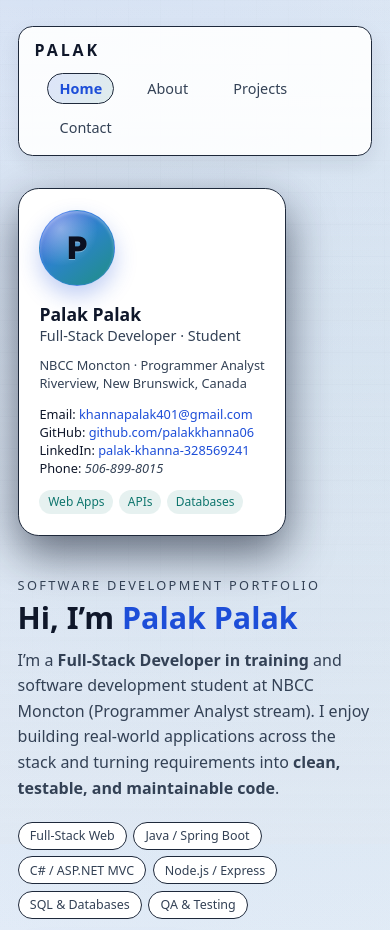
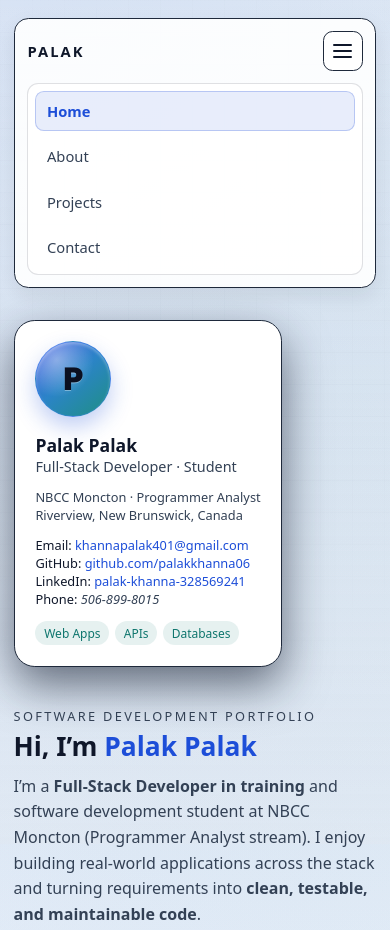
Before and after one commit to Palakkhanna06/Portfolio, a website: page index.html in a window 390 px wide. Shown: the top 930 px of the page. Drawn offline with Linux system fonts and the light colour scheme.

Commit message:
Added Mobile Friendly version for my portfolio

```diff
--- a/about.html
+++ b/about.html
@@ -10,8 +10,15 @@
 <div class="page">
 
     <header class="site-header">
-        <div class="brand">PALAK</div>
-        <nav>
+        <div class="site-header-top">
+            <div class="brand">PALAK</div>
+            <button class="nav-toggle" type="button" aria-label="Toggle navigation menu" aria-expanded="false" aria-controls="primary-nav">
+                <span class="nav-toggle-bar"></span>
+                <span class="nav-toggle-bar"></span>
+                <span class="nav-toggle-bar"></span>
+            </button>
+        </div>
+        <nav id="primary-nav">
             <a href="index.html">Home</a>
             <a href="about.html" class="active">About</a>
             <a href="projects.html">Projects</a>
@@ -186,5 +193,6 @@
 <script>
     document.getElementById("year").textContent = new Date().getFullYear();
 </script>
+<script src="js/nav-menu.js"></script>
 </body>
 </html>
--- a/css/style.css
+++ b/css/style.css
@@ -30,6 +30,7 @@ body {
     color: var(--text);
     min-height: 100vh;
     position: relative;
+    overflow-x: hidden;
 }
 
 body::before {
@@ -100,6 +101,38 @@ nav {
     flex-wrap: wrap;
 }
 
+.nav-toggle {
+    display: none;
+    border: 1px solid var(--border);
+    background: #ffffff;
+    color: var(--text);
+    width: 2.5rem;
+    height: 2.5rem;
+    border-radius: 0.6rem;
+    align-items: center;
+    justify-content: center;
+    flex-direction: column;
+    cursor: pointer;
+    padding: 0;
+}
+
+.nav-toggle:hover {
+    border-color: var(--accent);
+}
+
+.nav-toggle-bar {
+    display: block;
+    width: 1.15rem;
+    height: 2px;
+    background: currentColor;
+    border-radius: 999px;
+    margin: 0;
+}
+
+.nav-toggle-bar + .nav-toggle-bar {
+    margin-top: 4px;
+}
+
 nav a {
     margin-left: 0.8rem;
     font-size: 0.9rem;
@@ -108,6 +141,12 @@ nav a {
     border-radius: 999px;
     transition: background 0.15s ease, color 0.15s ease, border-color 0.15s ease;
     border: 1px solid transparent;
+}
+
+.profile-contact a,
+.card a {
+    overflow-wrap: anywhere;
+    word-break: break-word;
 }
 
 nav a.active {
@@ -902,15 +941,114 @@ footer {
         align-items: flex-start;
         gap: 0.75rem;
     }
+
+    nav {
+        width: 100%;
+        gap: 0.5rem;
+    }
+
+    nav a {
+        margin-left: 0;
+    }
 }
 
 @media (max-width: 600px) {
     .page {
-        padding: 1.6rem 1.1rem 2.4rem;
+        padding: 1.1rem 0.85rem 2rem;
+    }
+
+    .site-header {
+        padding: 0.75rem 0.8rem;
+        align-items: stretch;
+        gap: 0.55rem;
+    }
+
+    .site-header-top {
+        display: flex;
+        align-items: center;
+        justify-content: space-between;
+        gap: 0.8rem;
+    }
+
+    .brand {
+        font-size: 0.92rem;
+        letter-spacing: 0.14em;
+    }
+
+    .nav-toggle {
+        display: inline-flex;
+    }
+
+    nav {
+        display: grid;
+        grid-template-columns: minmax(0, 1fr);
+        width: 100%;
+        margin-top: 0.25rem;
+        gap: 0.3rem;
+        padding: 0.4rem;
+        border: 1px solid rgba(30, 41, 59, 0.14);
+        border-radius: 0.7rem;
+        background: rgba(255, 255, 255, 0.8);
+    }
+
+    nav.is-open {
+        display: grid;
+    }
+
+    nav.is-collapsed {
+        display: none;
+    }
+
+    nav a {
+        text-align: left;
+        width: 100%;
+        padding: 0.58rem 0.7rem;
+        border-radius: 0.55rem;
+        margin: 0;
+        font-size: 0.92rem;
+        border: 1px solid transparent;
+        text-decoration: none;
+    }
+
+    nav a.active {
+        background: rgba(29, 78, 216, 0.1);
+        border-color: rgba(29, 78, 216, 0.24);
     }
 
     .hero-main h1 {
-        font-size: 1.9rem;
+        font-size: 1.65rem;
+    }
+
+    .hero-actions {
+        flex-direction: column;
+    }
+
+    .hero-actions .btn-primary,
+    .hero-actions .btn-ghost {
+        width: 100%;
+    }
+
+    .card-profile {
+        width: 100%;
+    }
+
+    .section-title {
+        font-size: 1.2rem;
+    }
+
+    .section-subtitle,
+    .section-text,
+    .card-body,
+    .list li {
+        font-size: 0.88rem;
+    }
+
+    .timeline {
+        padding-left: 1rem;
+    }
+
+    .timeline-dot {
+        left: -1.15rem;
     }
 }
 
--- a/index.html
+++ b/index.html
@@ -10,8 +10,15 @@
 <div class="page">
 
     <header class="site-header">
-        <div class="brand">PALAK</div>
-        <nav>
+        <div class="site-header-top">
+            <div class="brand">PALAK</div>
+            <button class="nav-toggle" type="button" aria-label="Toggle navigation menu" aria-expanded="false" aria-controls="primary-nav">
+                <span class="nav-toggle-bar"></span>
+                <span class="nav-toggle-bar"></span>
+                <span class="nav-toggle-bar"></span>
+            </button>
+        </div>
+        <nav id="primary-nav">
             <a href="index.html" class="active">Home</a>
             <a href="about.html">About</a>
             <a href="projects.html">Projects</a>
@@ -263,5 +270,6 @@
 <script>
     document.getElementById("year").textContent = new Date().getFullYear();
 </script>
+<script src="js/nav-menu.js"></script>
 </body>
 </html>
--- /dev/null
+++ b/js/nav-menu.js
@@ -0,0 +1,50 @@
+(() => {
+    const mobileBreakpoint = window.matchMedia("(max-width: 600px)");
+    const headers = document.querySelectorAll(".site-header");
+
+    headers.forEach((header) => {
+        const button = header.querySelector(".nav-toggle");
+        const nav = header.querySelector("nav");
+
+        if (!button || !nav) {
+            return;
+        }
+
+        const syncMenuState = () => {
+            const isMobile = mobileBreakpoint.matches;
+
+            if (!isMobile) {
+                nav.classList.remove("is-collapsed");
+                button.setAttribute("aria-expanded", "true");
+                return;
+            }
+
+            if (!nav.classList.contains("is-collapsed")) {
+                button.setAttribute("aria-expanded", "true");
+            }
+        };
+
+        button.addEventListener("click", () => {
+            if (!mobileBreakpoint.matches) {
+                return;
+            }
+
+            const isCollapsed = nav.classList.toggle("is-collapsed");
+            button.setAttribute("aria-expanded", isCollapsed ? "false" : "true");
+        });
+
+        nav.querySelectorAll("a").forEach((link) => {
+            link.addEventListener("click", () => {
+                if (!mobileBreakpoint.matches) {
+                    return;
+                }
+
+                nav.classList.remove("is-collapsed");
+                button.setAttribute("aria-expanded", "true");
+            });
+        });
+
+        window.addEventListener("resize", syncMenuState);
+        syncMenuState();
+    });
+})();
```
Also changed, not shown: contact.html (+10 -2 lines), projects.html (+10 -2 lines).
